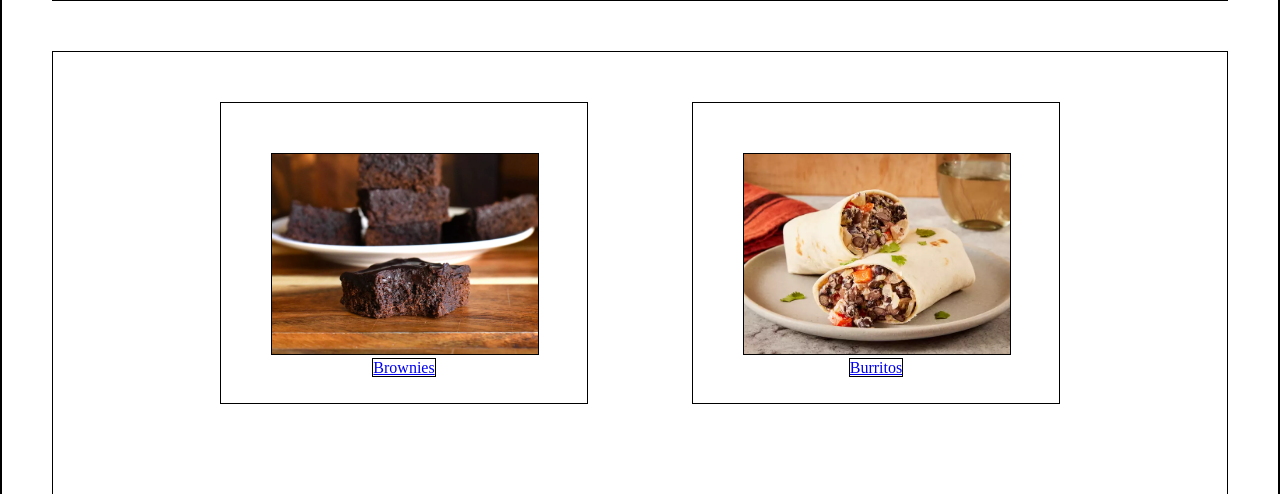
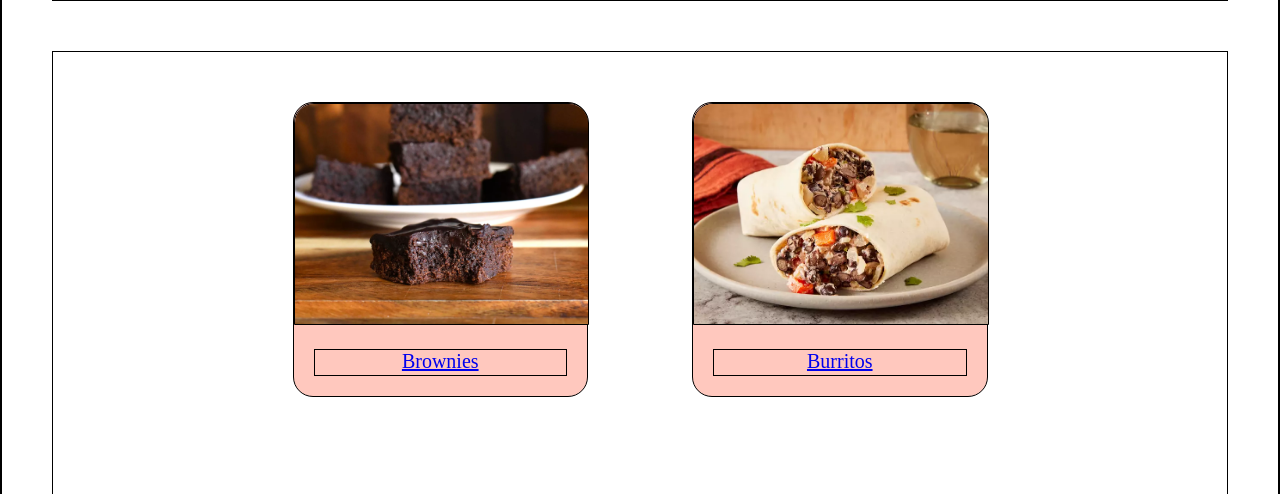
Before and after one commit to KitCatMeowy/odin-recipes, a plain HTML site: page index.html in a window 1280 px wide. Shown: the part 272-766 px from the top of the page. Drawn offline with Linux system fonts and the light colour scheme.

Commit message:
Edit recipe thumbnails
I forgot what I did rofl

```diff
--- a/index.html
+++ b/index.html
@@ -7,10 +7,11 @@
 </head>
 <body>
     <div> <h1 class="title"> Odin Recipes </h1> </div>
-    <div style="text-align: center; padding: 0px; ">
-        <div class="recipethumbnail"> <img src="recipes/brownies/brownies.png"> <a href="recipes/brownies/brownies.html" target="_blank" rel="noreferrer noopener"> Brownies </a> </div>
-        <div class="recipethumbnail"> <img src="recipes/burritos/burritos.png"> <a href="recipes/burritos/burritos.html" target="_blank" rel="noreferrer noopener"> Burritos </a> </div>
-        <div class="recipethumbnail"> <img src="recipes/nyc-sandwich/nyc-sandwich.png"> <a href="recipes/nyc-sandwich/nyc-sandwich.html" target="_blank" rel="noreferrer noopener"> NYC Sandwich </a> </div>
+        <div style="text-align: center; padding: 0px; ">
+            <div class="recipethumbnail"> <img src="recipes/brownies/brownies.png"> <a href="recipes/brownies/brownies.html" target="_blank" rel="noreferrer noopener">Brownies</a> </div>
+            <div class="recipethumbnail"> <img src="recipes/burritos/burritos.png"> <a href="recipes/burritos/burritos.html" target="_blank" rel="noreferrer noopener">Burritos</a> </div>
+            <div class="recipethumbnail"> <img src="recipes/nyc-sandwich/nyc-sandwich.png"> <a href="recipes/nyc-sandwich/nyc-sandwich.html" target="_blank" rel="noreferrer noopener">NYC Sandwich</a> </div>
+        </div>
     </div>
 </body>
 </html>
--- a/styles.css
+++ b/styles.css
@@ -20,16 +20,27 @@ div {
 .recipethumbnail {
     display: inline-block;
     margin: 50px;
-    padding: 50px;
-    height: 200px;
-    width: 266px;
+    padding: 0px;
+    height: 25%;
+    width: 25%;
     background-size: contain;
+    background-color:rgb(255, 200, 190);
+    border-radius: 20px;
 }
 
 .recipethumbnail img {
     height: 100%;
     width: 100%;
     object-fit: contain;
+    border-radius: 20px 20px 0px 0px;
+}
+
+.recipethumbnail a {
+    font-size: 20px;
+    display: block;
+    height: 25px;
+    width: auto;
+    margin: 20px;
 }
 
 * { border: 1px solid black; }
```
